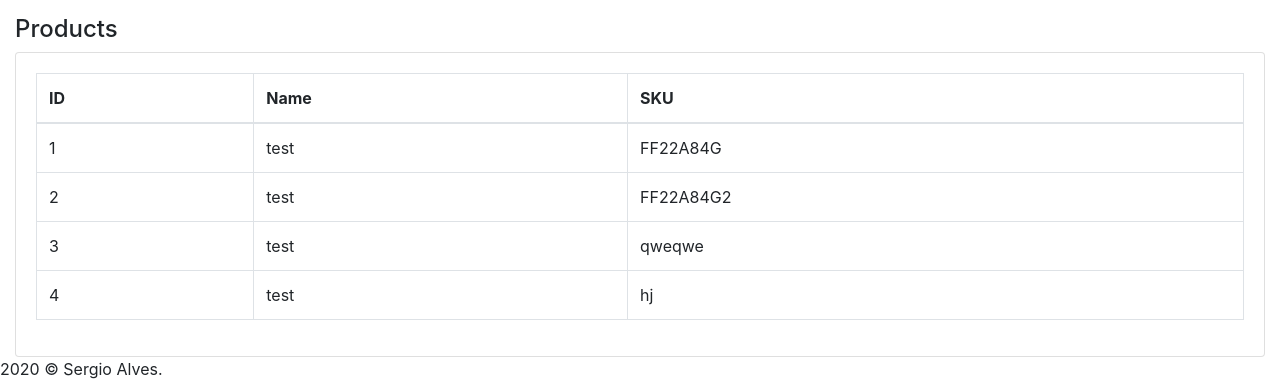
After one commit to salves94/price_optimizer, a Flask app: page /products in a window 1280 px wide. The commit adds this page. Shown: the part 912-1293 px from the top of the page. Run offline with Flask 2, Linux system fonts and the light colour scheme; a user stored in the database is signed in; data comes from the database, SQL or seed files in the repository; both versions use the stored data as it was after the commit; some libraries are stand-ins or nearby versions.

Commit message:
refactor

```diff
--- a/app.py
+++ b/app.py
@@ -56,7 +56,7 @@ def register():
         existing_user = user_cur.fetchone()
 
         if existing_user:
-            return render_template('register.html', user=user, error='User already exists!')
+            return render_template('register.html', user=user, error='Email already exists!')
 
         hashed_password = generate_password_hash(request.form['password'], method='sha256')
         db.execute('insert into users (full_name, email, password, admin) values (?, ?, ?, ?)', [request.form['full_name'], request.form['email'], hashed_password, '0'])
@@ -68,8 +68,7 @@ def register():
 @app.route('/login', methods=['GET', 'POST'])
 def login():
     user = get_current_user()
-    error_password = None
-    error_email = None
+    error = None
 
     if request.method == 'POST':
         db = get_db()
@@ -85,11 +84,11 @@ def login():
                 session['email'] = user_result['email']
                 return redirect(url_for('index'))
             else:
-                error_password = 'The password is incorrect.'
+                error = 'Email or password is incorrect.'
         else:
-            error_email = 'The email is incorrect'
+            error = 'Email or password is incorrect.'
 
-    return render_template('login.html', user=user, error_email=error_email, error_password=error_password)
+    return render_template('login.html', user=user, error=error)
 
 @app.route('/logout')
 def logout():
@@ -154,6 +153,65 @@ def createPriceOptimization():
 
     return redirect(url_for('login'))
 
+@app.route('/products')
+def viewProducts():
+    user = get_current_user()
+    if user:
+        db = get_db()
+        products = db.execute('select id, name, sku from products')
+        return render_template('products/view.html', email=user['email'], products=products)
+
+    return redirect(url_for('login'))
+
+@app.route('/products/create', methods=['GET', 'POST'])
+def createProduct():
+    user = get_current_user()
+    if user:
+        if request.method == 'POST':
+            name = request.form['name']
+            sku = request.form['sku']
+            description = request.form['description']
+
+            db = get_db()
+
+            product = db.execute('select name, sku from products where sku = ?', [sku])
+            existing_product = product.fetchone()
+
+            if existing_product:
+                return render_template('products/create.html', product=product, error='Product already exists!')
+
+            db.execute('insert into products (name, sku, description) values (?, ?, ?)', [name, sku, description])
+            db.commit()
+
+            return redirect(url_for('viewProducts'))
+
+        return render_template('products/create.html', email=user['email'])
+
+    return redirect(url_for('login'))
+
+@app.route('/products/edit', methods=['POST'])
+def editProduct():
+    user = get_current_user()
+    if user:
+        print(request.form['name'])
+        """
+        id = request.form['id']
+        name = request.form['name']
+        sku = request.form['sku']
+
+        db = get_db()
+
+        product = db.execute('select name, sku from products where sku = ?', [sku])
+        existing_product = product.fetchone()
+
+        if existing_product:
+            return render_template('products/create.html', product=product, error='Product already exists!')
+
+        db.execute('insert into products (name, sku, description) values (?, ?, ?)', [name, sku, description])
+        db.commit()
+"""
+        return redirect(url_for('viewProducts'))
+    return redirect(url_for('login'))
 
 if __name__ == '__main__':
     app.run(debug=True)
--- a/templates/base_dashboard.html
+++ b/templates/base_dashboard.html
@@ -36,6 +36,24 @@
                         </li>
                         <li class="{% if request.path == '/price-optimization' %} active {% endif %}">
                             <a href="{{ url_for('viewPriceOptimization') }}">
+                                View
+                            </a>
+                        </li>
+                    </ul>
+                </li>
+                <li class="menu-list {% if request.path == '/products/create' or request.path == '/products' %} active nav-active {% endif %}">
+                    <a href="">
+                        <i class="mdi mdi-buffer"></i>
+                        <span>Products</span>
+                    </a>
+                    <ul class="child-list">
+                        <li class="{% if request.path == '/products/create' %} active {% endif %}">
+                            <a href="{{ url_for('createProduct') }}">
+                                Create
+                            </a>
+                        </li>
+                        <li class="{% if request.path == '/products' %} active {% endif %}">
+                            <a href="{{ url_for('viewProducts') }}">
                                 View
                             </a>
                         </li>
--- a/templates/general.html
+++ b/templates/general.html
@@ -19,6 +19,8 @@
         <link href="{{ url_for('static', filename='css/icons.css') }}" rel="stylesheet">
         <link href="{{ url_for('static', filename='css/menu.css') }}" rel="stylesheet" type="text/css">
         <link href="{{ url_for('static', filename='css/style.css') }}" rel="stylesheet">
+
+        {% block css %}{% endblock %}
     </head>
 
     <body class="sticky-header">
--- a/templates/price-optimization/create.html
+++ b/templates/price-optimization/create.html
@@ -13,7 +13,7 @@
                     <form role="form" action="{{ url_for('createPriceOptimization') }}" method="POST">
                         <div class="form-row">
                             <div class="form-group col-md-2">
-                                <label for="product_name">Product</label>
+                                <label for="product_id">Product</label>
                                 <input type="text" class="form-control" name='product_id' id='product_id' required value='test'>
                             </div>
                             <div class="form-group col-md-2">
--- /dev/null
+++ b/templates/products/view.html
@@ -0,0 +1,91 @@
+{% extends "base_dashboard.html" %}
+
+{% block css %}
+<!-- Responsive and DataTables -->
+<link href="{{ url_for('static', filename='plugins/datatables/dataTables.bootstrap4.min.css') }}" rel="stylesheet" type="text/css" />
+<link href="{{ url_for('static', filename='plugins/datatables/buttons.bootstrap4.min.css') }}" rel="stylesheet" type="text/css" />
+<link href="{{ url_for('static', filename='plugins/datatables/responsive.bootstrap4.min.css') }}" rel="stylesheet" type="text/css" />
+{% endblock %}
+
+{% block content %}
+
+<div class="container-fluid">
+    <div class="page-head">
+        <h4 class="mt-2 mb-2">Products</h4>
+    </div>
+    <div class="edit-table">
+        <div class="row">
+            <div class="col-lg-12 col-sm-12">
+                <div class="card m-b-30">
+                    <div class="card-body table-responsive">
+                        <div class="table-odd">
+                            <table id="datatable" class="table table-bordered">
+                                <thead>
+                                <tr>
+                                    <th>ID</th>
+                                    <th>Name</th>
+                                    <th>SKU</th>
+                                </tr>
+                                </thead>
+
+                                <tbody>
+                                {% for p in products %}
+                                    <tr>
+                                        <td>{{ p.id }}</td>
+                                        <td>{{ p.name }}</td>
+                                        <td>{{ p.sku }}</td>
+                                    </tr>
+                                {% endfor %}
+                                </tbody>
+                            </table>
+                        </div>
+                    </div>
+                </div>
+            </div>
+        </div><!--end row-->
+    </div>
+
+</div><!--end container-->
+
+{% endblock %}
+
+{% block plugins %}
+<!-- Responsive and datatable js -->
+<script src="{{ url_for('static', filename='plugins/datatables/jquery.dataTables.min.js') }}"></script>
+<script src="{{ url_for('static', filename='plugins/datatables/dataTables.bootstrap4.min.js') }}"></script>
+<script src="{{ url_for('static', filename='plugins/datatables/dataTables.responsive.min.js') }}"></script>
+<script src="{{ url_for('static', filename='plugins/datatables/responsive.bootstrap4.min.js') }}"></script>
+
+<!-- Edit datatable js -->
+<script src="{{ url_for('static', filename='plugins/tiny-editable/mindmup-editabletable.js') }}"></script>
+<script src="{{ url_for('static', filename='plugins/tiny-editable/numeric-input-example.js') }}"></script>
+<script src="{{ url_for('static', filename='plugins/tabledit/jquery.tabledit.js') }}"></script>
+
+<script type="text/javascript">
+    $(document).ready(function() {
+        $('#datatable').DataTable();
+    } );
+</script>
+
+<script type="text/javascript">
+
+    $('#datatable').Tabledit({
+        url:"{{ url_for('editProduct') }}",
+        dataType:'json',
+        columns: {
+            identifier: [0, 'id'],
+            editable: [[1, 'name'], [2, 'sku']]
+        },
+        onSuccess:function(data, textStatus, jqXHR)
+        {
+            if(data.action == 'delete')
+            {
+            $('#' + data.id).remove();
+            $('#datatable').DataTable().ajax.reload();
+            }
+        }
+    });
+
+
+</script>
+{% endblock %}
```
Also changed, not shown: schema.sql (+7 -0 lines), templates/login.html (+6 -13 lines), templates/products/create.html (added, +42 -0 lines), templates/register.html (+6 -12 lines), database.db.
